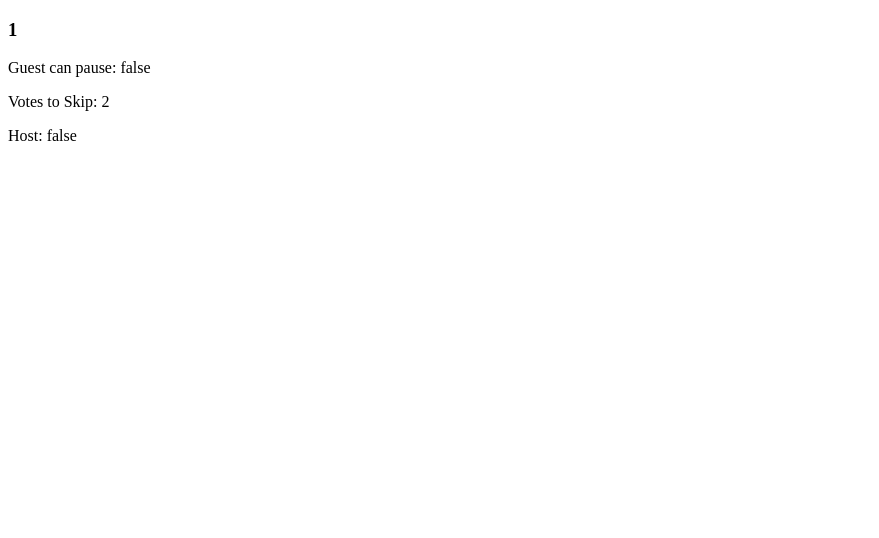
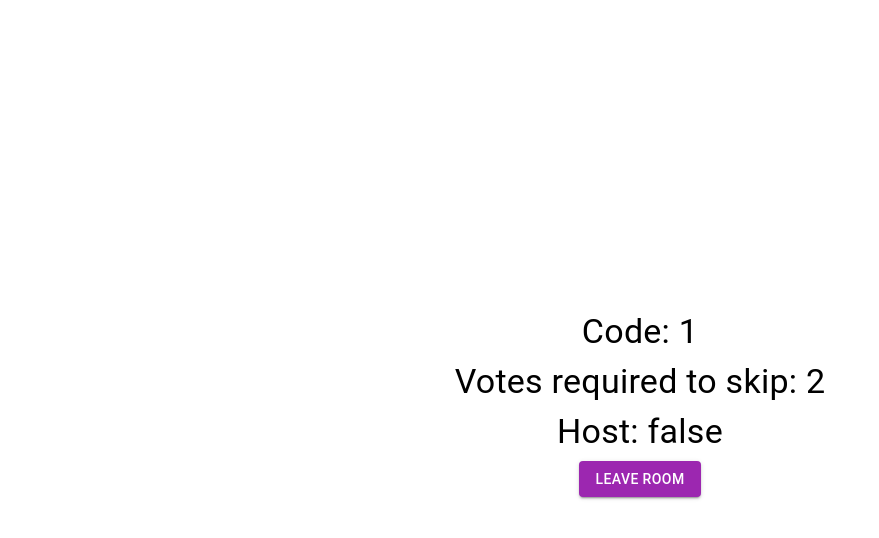
Before and after one commit to calvinrnp/music_control, a React app in the folder music_control/frontend/: page /room/1 in a window 1280 px wide. Shown: the top 538 px of the page, without its empty margins (0-879 px from the left). Built offline with nearby package versions, Linux system fonts and the light colour scheme; no server answers; the HTML template or start-up script is replaced by a standard one.

Commit message:
leave room + delete if host ( deleted url bug ) and broken create

```diff
--- a/music_control/frontend/src/components/App.js
+++ b/music_control/frontend/src/components/App.js
@@ -22,10 +22,9 @@ export default function App(props) {
 
   handleInRoom();
 
-  const handleExitRoom = () => {
-    setRoomCode = null;
+  function handleLeaveRoom() {
+    setRoomCode(null);
   }
-
 
   return (
     <Router>
@@ -33,7 +32,7 @@ export default function App(props) {
         <Route path="/" element={ roomCode ? <Navigate to={`/room/${roomCode}`} /> : <HomePage /> } />
         <Route path="/create" element={<CreateRoomPage />} />
         <Route path="/join" element={<JoinRoomPage />} />
-        <Route path="/room/:roomCode" element={<Room />} />
+        <Route path="/room/:roomCode" element={<Room leaveRoomCallback={handleLeaveRoom} />} />
       </Routes>
     </Router>
   );
--- a/music_control/frontend/src/components/Room.js
+++ b/music_control/frontend/src/components/Room.js
@@ -1,26 +1,72 @@
 import React, { useState } from "react";
-import { useParams } from "react-router-dom";
+import { Link, useNavigate, useParams } from "react-router-dom";
+import { Grid, Button, Typography } from "@mui/material";
 
-export default function Room(props) {
+export default function Room( {leaveRoomCallback} ) {
   const [guestCanPause, setGuestCanPause] = useState(false);
   const [votesToSkip, setVotesToSkip] = useState("2");
   const [isHost, setIsHost] = useState(false);
   const { roomCode } = useParams();
+  const navigate = useNavigate();
 
   const getRoomDetails = fetch("/api/get-room" + "?code=" + roomCode)
-    .then((response) => response.json())
+    .then((response) => {
+      if (!response.ok) {
+        leaveRoomCallback();
+        navigate("/");
+      }
+      return response.json();
+    })
     .then((data) => {
       setVotesToSkip(data.votes_to_skip);
       setGuestCanPause(data.guest_can_pause);
       setIsHost(data.is_host);
     });
 
+  function leaveButtonPressed() {
+    const requestOptions = {
+      method: "POST",
+      headers: { "Content-Type": "application/json" },
+    };
+    fetch("/api/leave-room", requestOptions).then((response) => {
+      leaveRoomCallback();
+      navigate("/");
+    });
+  }
+
   return (
-    <div>
-      <h3>{roomCode.toString()}</h3>
-      <p>Guest can pause: {guestCanPause.toString()}</p>
-      <p>Votes to Skip: {votesToSkip.toString()}</p>
-      <p>Host: {isHost.toString()}</p>
-    </div>
+    <Grid
+      container
+      spacing={1}
+      direction="column"
+      alignItems="center"
+      justifyContent="center"
+      sx={{ minHeight: "100vh" }}
+    >
+      <Grid item xs={12}>
+        <Typography variant="h4" component="h4">
+          Code: {roomCode.toString()}
+        </Typography>
+      </Grid>
+      <Grid item xs={12}>
+        <Typography variant="h4" component="h4">
+          Votes required to skip: {votesToSkip.toString()}
+        </Typography>
+      </Grid>
+      <Grid item xs={12}>
+        <Typography variant="h4" component="h4">
+          Host: {isHost.toString()}
+        </Typography>
+      </Grid>
+      <Grid item xs={12}>
+        <Button
+          variant="contained"
+          color="secondary"
+          onClick={leaveButtonPressed}
+        >
+          Leave Room
+        </Button>
+      </Grid>
+    </Grid>
   );
 }
```
Also changed, not shown: music_control/frontend/static/frontend/main.js, 2 other files (tests, documents, lock files or other folders).
